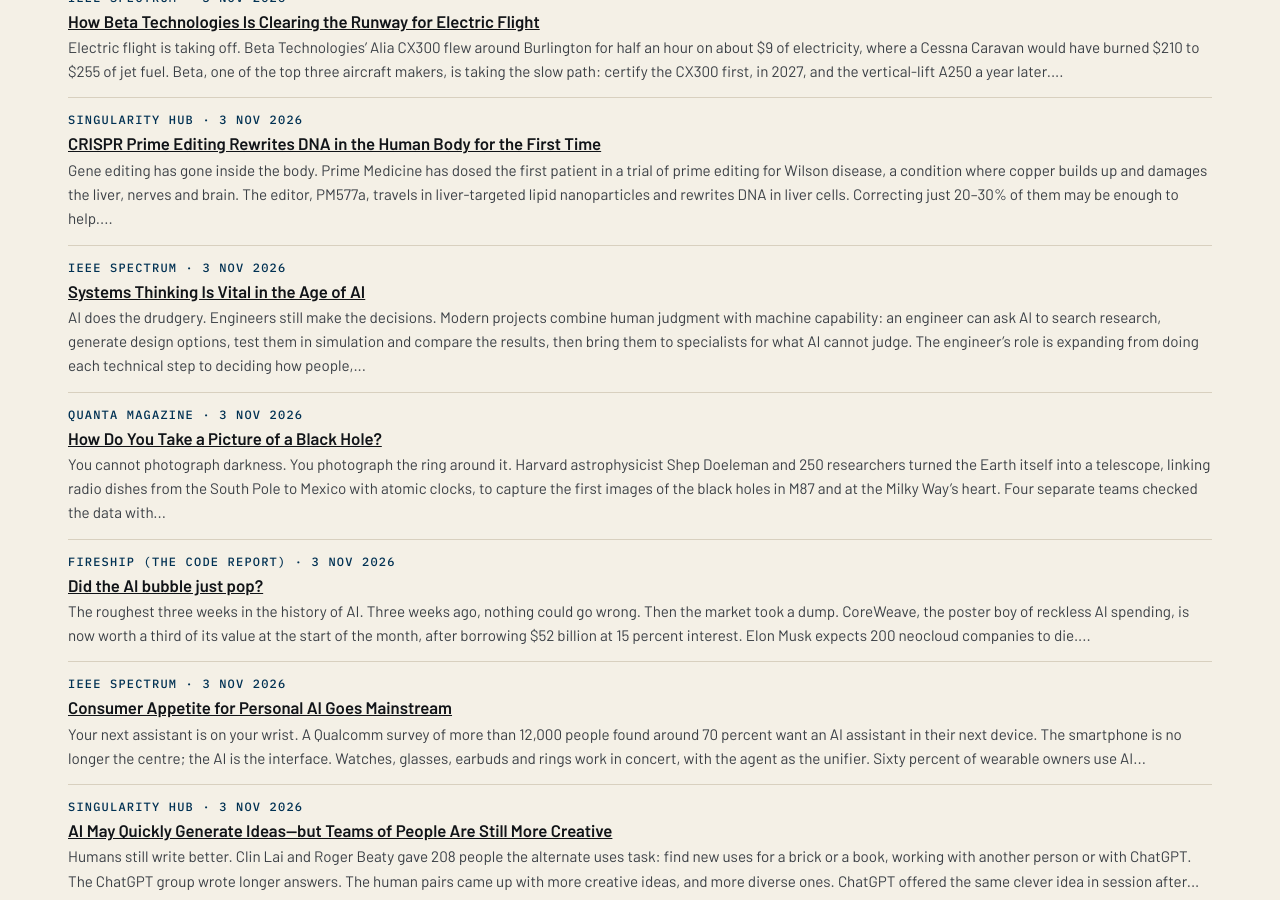
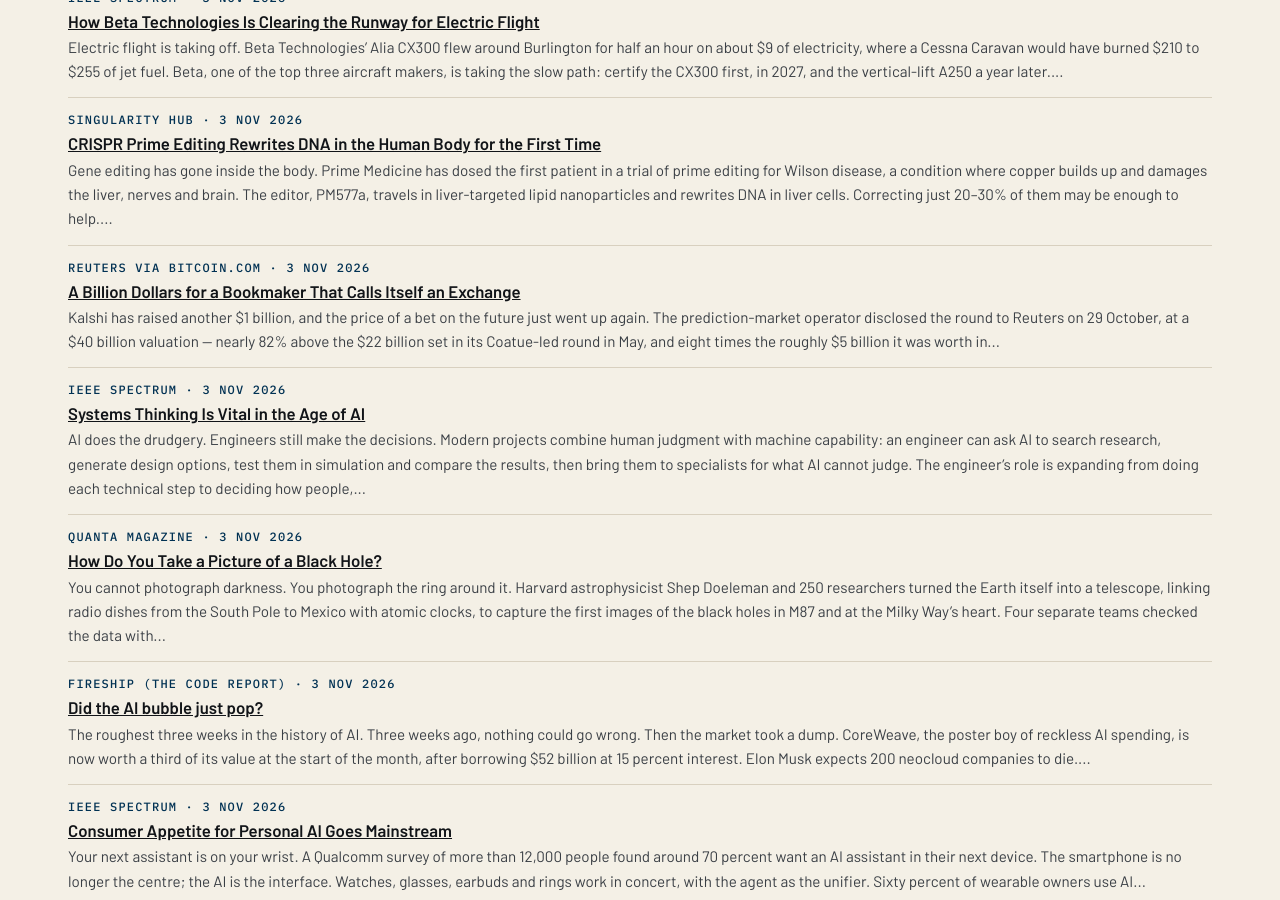
Before and after one commit to katz-news/katz.news, a Jekyll site: the page built from briefs/index.html, in a window 1280 px wide and 900 px high, scrolled down 8253 px. Built offline with Jekyll 4.4.1, drawn with Linux system fonts in a browser that asks for light colours.

Commit message:
Publish 2026-11-06

```diff
--- a/_data/build.yml
+++ b/_data/build.yml
@@ -1 +1 @@
-published_at: 2026-11-06T20:28:09Z
+published_at: 2026-11-06T20:29:01Z
--- /dev/null
+++ b/_posts/briefs/2026-11-06-a-billion-dollars-for-a-bookmaker-that-calls-itself-an-exchange.md
@@ -0,0 +1,17 @@
+---
+published: true
+title: A Billion Dollars for a Bookmaker That Calls Itself an Exchange
+date: 2026-11-03
+section: entrepreneurship
+source_name: Reuters via Bitcoin.com
+source_url: https://news.bitcoin.com/finance/kalshi-hits-40-billion-valuation-after-another-1-billion-raise/
+---
+Kalshi has raised another $1 billion, and the price of a bet on the future just went up again.
+
+The prediction-market operator disclosed the round to Reuters on 29 October, at a $40 billion valuation — nearly 82% above the $22 billion set in its Coatue-led round in May, and eight times the roughly $5 billion it was worth in October 2025. Sequoia Capital and Wellington Management co-led, with Tiger Global and Dragoneer also taking part. It is the company's second billion-dollar raise in roughly five months.
+
+The business is simple to describe and hard to classify. Traders buy contracts on elections, sport, economic data and the weather; a contract at 65 cents implies a 65% probability. Kalshi is federally regulated as an exchange, and it is now pushing beyond event contracts into perpetual futures on crypto, equity indexes and metals, after approval from the Commodity Futures Trading Commission in September.
+
+The courts are not so sure. On 28 October, the day before the announcement, Utah's attorney general filed criminal charges against Kalshi and its co-founders, Tarek Mansour and Luana Lopes Lara, calling the sports contracts illegal gambling. Some 20 states have raised similar objections.
+
+Conclusion: Kalshi is not a casino, but rather a market that looks like one — and investors have just paid $1 billion to find out which the law thinks it is.
```
